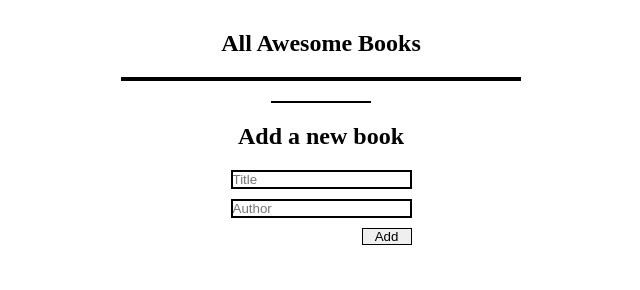
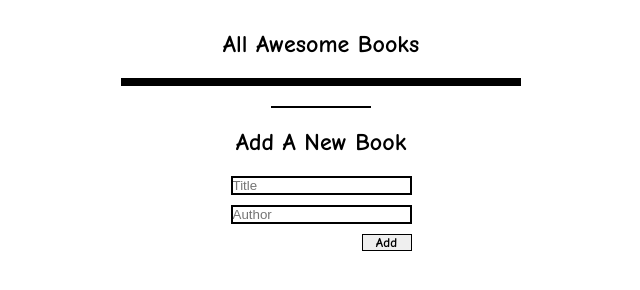
Before and after one commit to adamilare/awesome-books, a website with bundled scripts: page index.html in a window 1280 px wide. Shown: the whole page, without its empty margins (319-959 px from the left). Built offline with nearby package versions, Linux system fonts and the light colour scheme.

Commit message:
added fonts

```diff
--- a/index.css
+++ b/index.css
@@ -1,6 +1,8 @@
 html {
   box-sizing: border-box;
 }
+
+@import url('https://fonts.googleapis.com/css2?family=Comic+Neue:wght@700&display=swap');
 
 * {
   margin: 0;
@@ -11,6 +13,10 @@ html {
 *::before,
 *::after {
   box-sizing: inherit;
+}
+
+h1, h2 {
+  font-family: 'Comic Neue', cursive;
 }
 
 section {
@@ -35,7 +41,8 @@ section {
 
 #book-list {
   width: 100%;
-  border: 2px solid #000;
+  border: 4px solid #000;
+  font-family: 'Comic Neue', cursive;
 }
 
 .book-item:nth-child(odd) {
@@ -63,6 +70,10 @@ form {
   gap: 10px;
 }
 
+#add-button {
+  font-family: 'Comic Neue', cursive;
+}
+
 form #add-button {
   width: 50px;
   align-self: flex-end;
--- a/index.html
+++ b/index.html
@@ -6,7 +6,10 @@
     <meta name="viewport" content="width=device-width, initial-scale=1.0" />
     <title>Awesome Books Project</title>
 
-    <link rel="stylesheet" href="index.css" />
+    <link rel="stylesheet" href="index.css"/>
+    <link rel="preconnect" href="https://fonts.googleapis.com">
+<link rel="preconnect" href="https://fonts.gstatic.com" crossorigin>
+<link href="https://fonts.googleapis.com/css2?family=Comic+Neue:wght@700&display=swap" rel="stylesheet">
   </head>
   <body>
     <section id="books">
@@ -16,7 +19,7 @@
     </section>
     <section id="add-book">
       <span class="divide-line"></span>
-      <h2>Add a new book</h2>
+      <h2>Add A New Book</h2>
       <form id="add-new-book">
         <input type="text" id="title-input" placeholder="Title" />
         <input type="text" id="author-input" placeholder="Author" />
```
Also changed, not shown: comic-sans-ms/myfontsfree.txt (added, +7 -0 lines), comic-sans-ms/COMIC.TTF (added), comic-sans-ms/ComicSansMS3.ttf (added), comic-sans-ms/comic-sans-ms.png (added), comic-sans-ms/comici.ttf (added), comic-sans-ms/comicz.ttf (added), comic-sans-ms/design.graffiti.comicsansms.ttf (added), comic-sans-ms/design.graffiti.comicsansmsgras.ttf (added), 1 other file.
